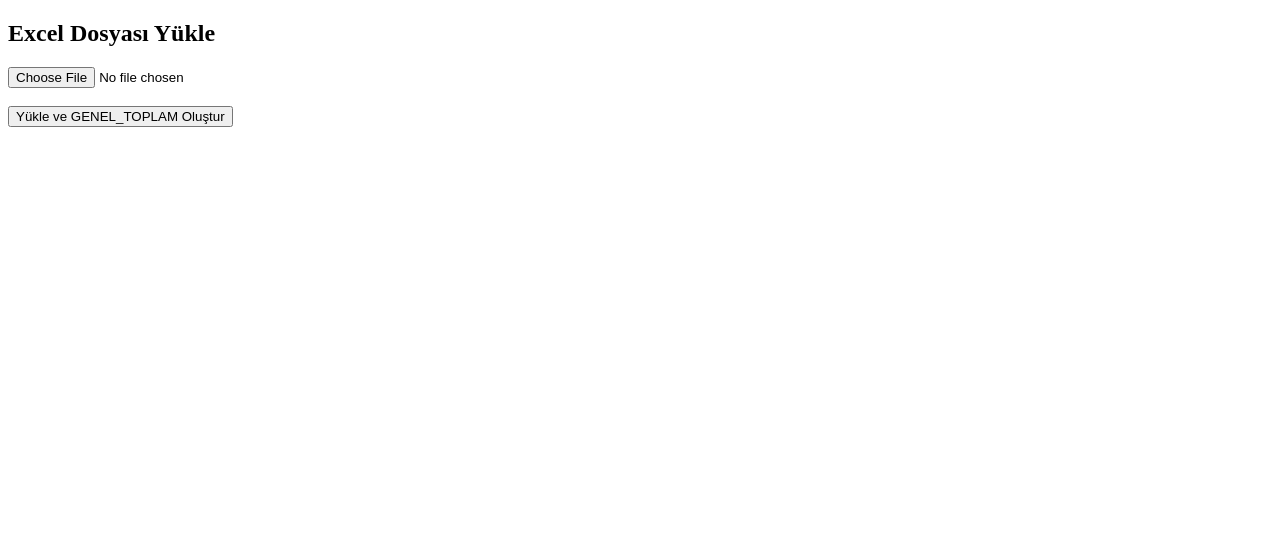
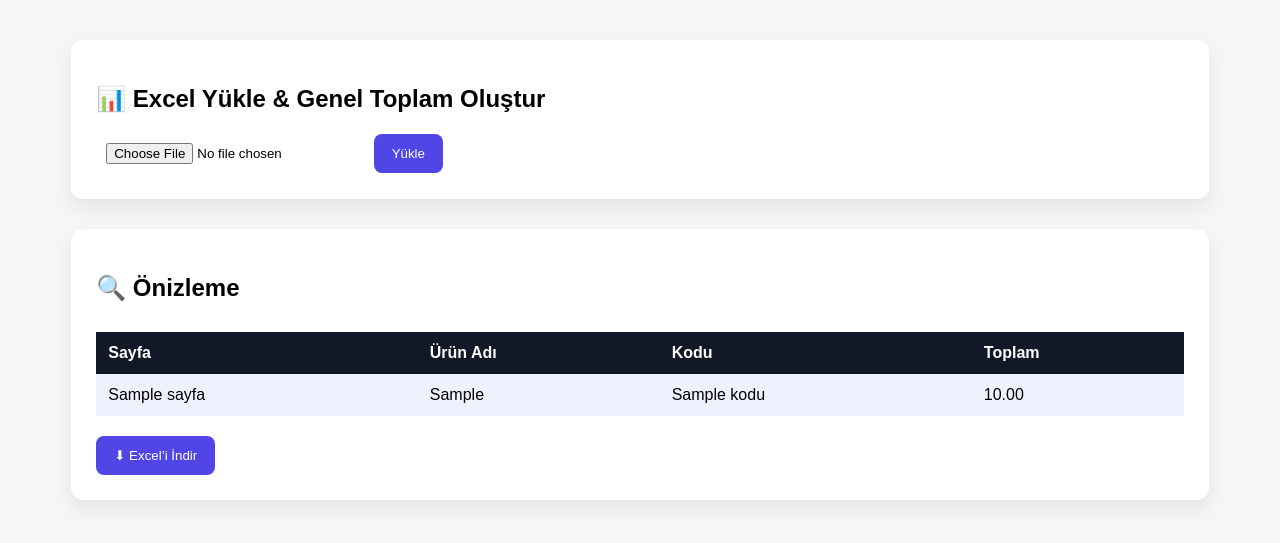
Before and after one commit to SevvalBayramli/serap, a Flask app: template templates/index.html in a window 1280 px wide. Shown: the top 543 px of the page. Run offline with Flask 3, Linux system fonts and the light colour scheme; the template is opened without the code that fills it: most values are stand-ins (such as "Sample title", 1, 10 or a date in 2020).

Commit message:
first commit

```diff
--- a/app.py
+++ b/app.py
@@ -1,13 +1,29 @@
 from flask import Flask, render_template, request, send_file
 import pandas as pd
 import os
+from openpyxl import load_workbook
+from openpyxl.styles import PatternFill
 
 app = Flask(__name__)
 UPLOAD_FOLDER = "uploads"
 os.makedirs(UPLOAD_FOLDER, exist_ok=True)
 
+LAST_FILE = None  # indirilecek son dosya
+
+RENKLER = [
+    "EEF2FF",  # açık mor
+    "ECFEFF",  # açık mavi
+    "FEF3C7",  # açık sarı
+    "FCE7F3",  # açık pembe
+    "DCFCE7",  # açık yeşil
+]
+
 @app.route("/", methods=["GET", "POST"])
 def index():
+    global LAST_FILE
+
+    tables = None
+
     if request.method == "POST":
         file = request.files["file"]
 
@@ -17,7 +33,7 @@ def index():
         filepath = os.path.join(UPLOAD_FOLDER, file.filename)
         file.save(filepath)
 
-        # === SENİN KODUN ===
+        # === EXCEL İŞLEME ===
         dosya = filepath
         genel_sayfa_adi = "GENEL_TOPLAM"
 
@@ -30,9 +46,7 @@ def index():
 
             df = excel.parse(sheet, header=None)
 
-            urun_adi_row = None
-            urun_kod_row = None
-            toplam_row = None
+            urun_adi_row = urun_kod_row = toplam_row = None
 
             for i in range(len(df)):
                 hucre = str(df.iloc[i, 0]).strip().upper()
@@ -43,7 +57,7 @@ def index():
                 elif hucre == "TOPLAM":
                     toplam_row = i
 
-            if urun_adi_row is None or urun_kod_row is None or toplam_row is None:
+            if None in (urun_adi_row, urun_kod_row, toplam_row):
                 continue
 
             for col in range(1, len(df.columns)):
@@ -55,6 +69,7 @@ def index():
                     continue
 
                 tum_urunler.append({
+                    "SAYFA": sheet,
                     "ÜRÜN ADI": str(urun_adi).strip(),
                     "KODU": str(kodu).strip(),
                     "TOPLAM": float(toplam)
@@ -70,10 +85,41 @@ def index():
         ) as writer:
             genel_df.to_excel(writer, sheet_name=genel_sayfa_adi, index=False)
 
-        # kullanıcıya dosyayı geri ver
-        return send_file(dosya, as_attachment=True)
+        # === EXCEL RENKLENDİRME ===
+        wb = load_workbook(dosya)
+        ws = wb[genel_sayfa_adi]
 
-    return render_template("index.html")
+        sayfa_renk_map = {}
+        renk_index = 0
+
+        # 1. satır başlık olduğu için 2'den başlıyoruz
+        for row in range(2, ws.max_row + 1):
+            sayfa_adi = ws.cell(row=row, column=1).value  # SAYFA kolonu
+
+            if sayfa_adi not in sayfa_renk_map:
+                sayfa_renk_map[sayfa_adi] = RENKLER[renk_index % len(RENKLER)]
+                renk_index += 1
+
+            renk = sayfa_renk_map[sayfa_adi]
+            fill = PatternFill(start_color=renk, end_color=renk, fill_type="solid")
+
+            for col in range(1, ws.max_column + 1):
+                ws.cell(row=row, column=col).fill = fill
+
+        wb.save(dosya)
+
+
+        LAST_FILE = dosya
+        tables = genel_df.to_dict(orient="records")
+
+    return render_template("index.html", tables=tables)
+
+
+@app.route("/download")
+def download():
+    if LAST_FILE:
+        return send_file(LAST_FILE, as_attachment=True)
+    return "İndirilecek dosya yok"
 
 
 if __name__ == "__main__":
--- a/templates/index.html
+++ b/templates/index.html
@@ -1,16 +1,127 @@
 <!DOCTYPE html>
 <html lang="tr">
 <head>
-    <meta charset="UTF-8">
-    <title>Excel Genel Toplam</title>
+<meta charset="UTF-8">
+<title>Excel Genel Toplam</title>
+
+<style>
+body {
+    font-family: Arial, sans-serif;
+    background: #f4f6f8;
+}
+
+.container {
+    width: 90%;
+    margin: 40px auto;
+}
+
+.card {
+    background: white;
+    padding: 25px;
+    border-radius: 12px;
+    box-shadow: 0 8px 20px rgba(0,0,0,0.08);
+}
+
+h2 {
+    margin-bottom: 20px;
+}
+
+input[type=file] {
+    padding: 10px;
+}
+
+button {
+    background: #4f46e5;
+    color: white;
+    border: none;
+    padding: 12px 18px;
+    border-radius: 8px;
+    cursor: pointer;
+}
+
+button:hover {
+    background: #4338ca;
+}
+
+table {
+    width: 100%;
+    border-collapse: collapse;
+    margin-top: 30px;
+}
+
+th, td {
+    padding: 12px;
+    text-align: left;
+}
+
+th {
+    background: #111827;
+    color: white;
+}
+
+tr {
+    transition: 0.2s;
+}
+
+tr:hover {
+    filter: brightness(95%);
+}
+
+/* 🎨 Sayfa bazlı renkler */
+.page-0 { background: #eef2ff; }
+.page-1 { background: #ecfeff; }
+.page-2 { background: #fef3c7; }
+.page-3 { background: #fce7f3; }
+.page-4 { background: #dcfce7; }
+</style>
 </head>
+
 <body>
-    <h2>Excel Dosyası Yükle</h2>
 
-    <form method="POST" enctype="multipart/form-data">
-        <input type="file" name="file" accept=".xlsx" required>
-        <br><br>
-        <button type="submit">Yükle ve GENEL_TOPLAM Oluştur</button>
-    </form>
+<div class="container">
+    <div class="card">
+        <h2>📊 Excel Yükle & Genel Toplam Oluştur</h2>
+
+        <form method="POST" enctype="multipart/form-data">
+            <input type="file" name="file" accept=".xlsx" required>
+            <button type="submit">Yükle</button>
+        </form>
+    </div>
+
+    {% if tables %}
+    <div class="card" style="margin-top:30px">
+        <h2>🔍 Önizleme</h2>
+
+        <table>
+            <tr>
+                <th>Sayfa</th>
+                <th>Ürün Adı</th>
+                <th>Kodu</th>
+                <th>Toplam</th>
+            </tr>
+
+            {% set pages = {} %}
+            {% for row in tables %}
+                {% if row.SAYFA not in pages %}
+                    {% set _ = pages.update({row.SAYFA: pages|length}) %}
+                {% endif %}
+
+                <tr class="page-{{ pages[row.SAYFA] % 5 }}">
+                    <td>{{ row.SAYFA }}</td>
+                    <td>{{ row["ÜRÜN ADI"] }}</td>
+                    <td>{{ row.KODU }}</td>
+                    <td>{{ "%.2f"|format(row.TOPLAM) }}</td>
+                </tr>
+            {% endfor %}
+        </table>
+        {% if tables %}
+        <form action="/download" method="get" style="margin-top:20px">
+            <button type="submit">⬇ Excel’i İndir</button>
+        </form>
+        {% endif %}
+    </div>
+    {% endif %}
+</div>
+
 </body>
 </html>
```
